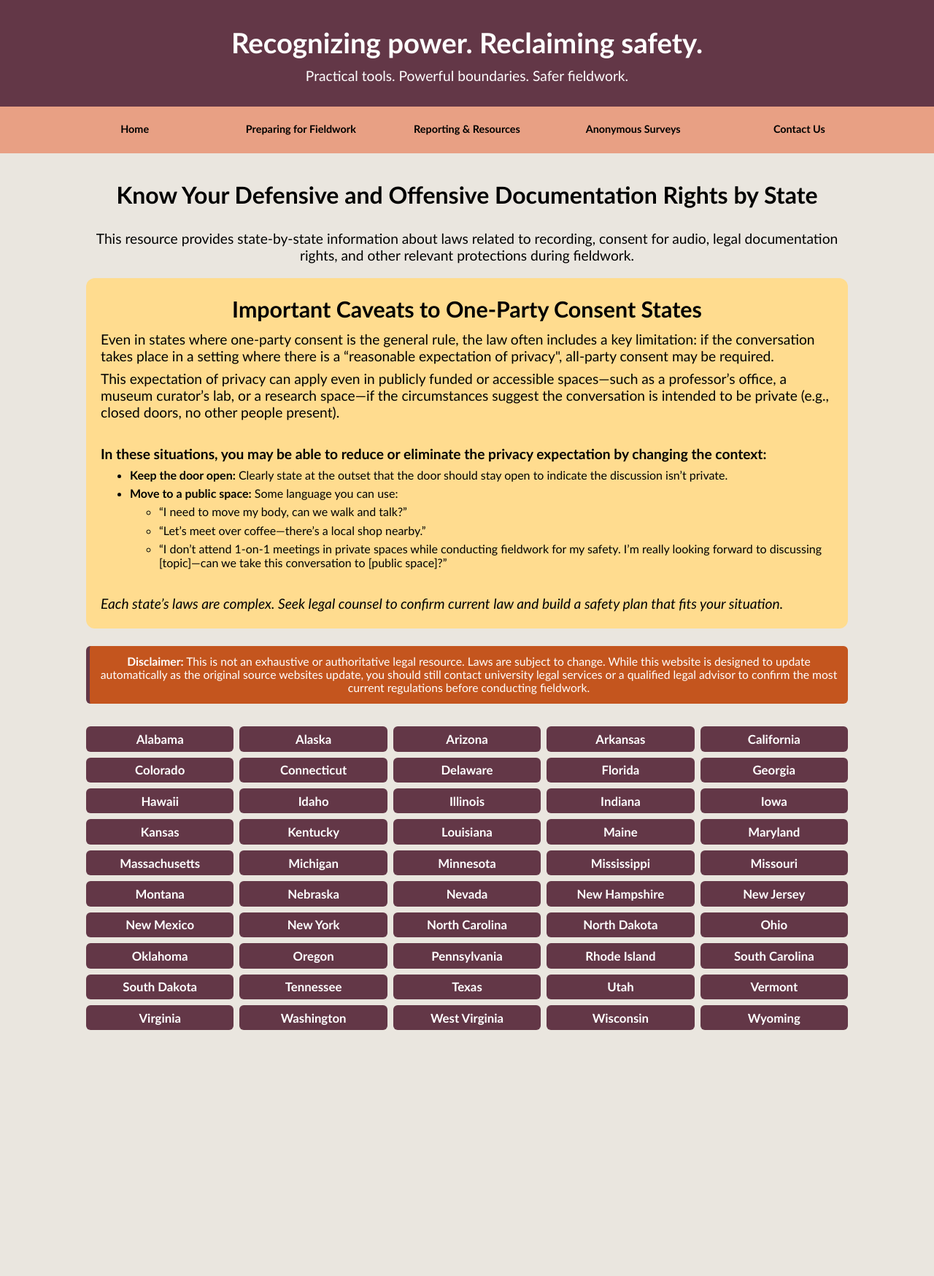
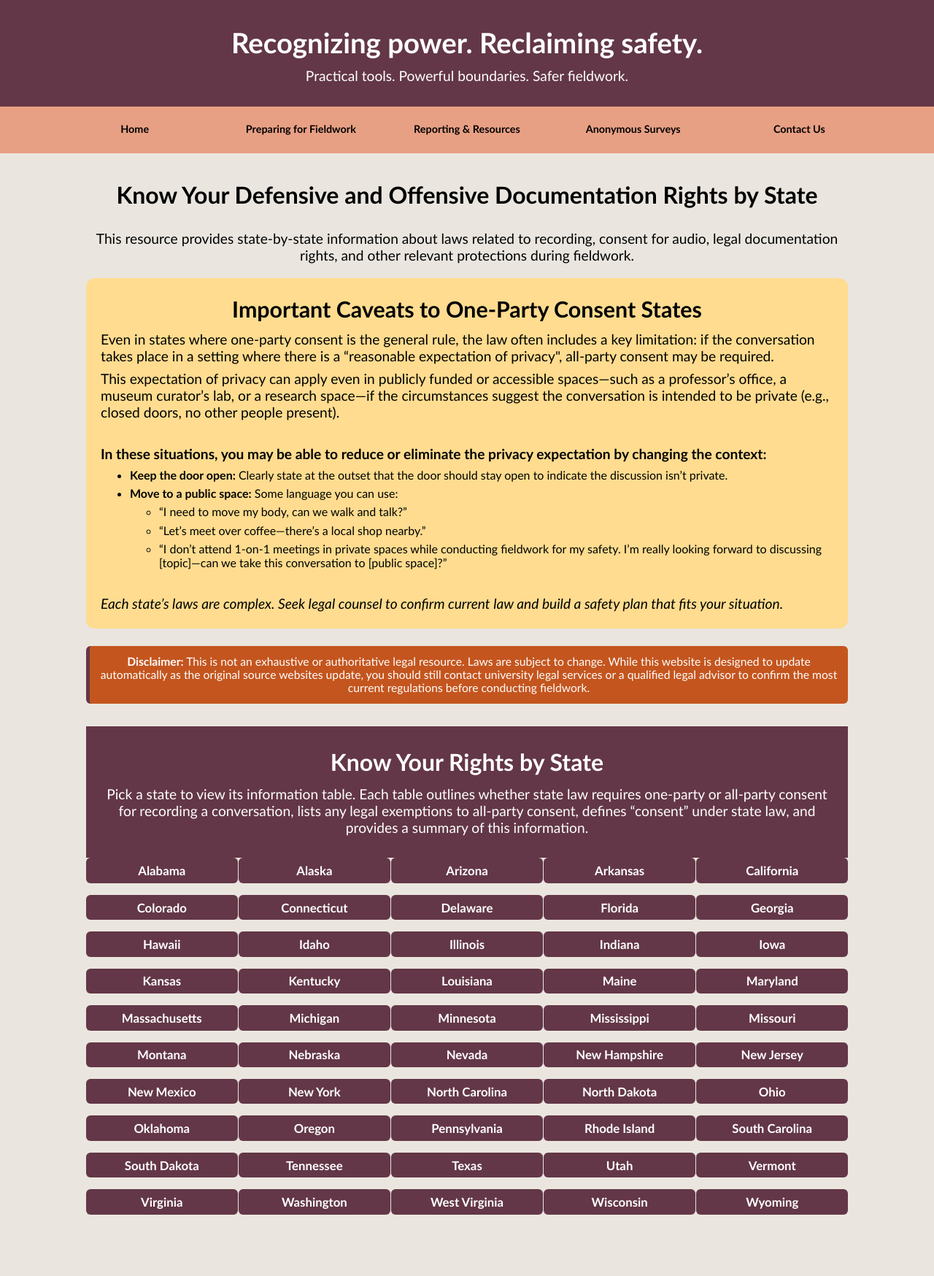
Before and after one commit to AnthroSafetyWarrior/GoldenTrowelProject, a Jekyll site: the page built from _pages/statelaw.html, in a window 1280 px wide. Shown: the whole page at 73% size. Built offline with Jekyll 4.4.1, drawn with Linux system fonts in a browser that asks for light colours; before the commit the page ends 1487 px from its top, so only the background shows below that.

Commit message:
updating pages

```diff
--- a/_pages/statelaw.html
+++ b/_pages/statelaw.html
@@ -7,7 +7,7 @@ permalink: /statelaw.html
 <style>
 /* ---- Accordion layout ---- */
 .accordion-grid{ display:grid; gap:.5rem; margin-bottom:3rem; }
-.state-row{ display:grid; grid-template-columns:repeat(5,1fr); gap:.5rem; align-items:start; }
+.state-row{ display:grid; grid-template-columns:repeat(5,1fr); gap:.1rem; margin-bottom: .5rem; align-items:start; }
 .state{ display:flex; flex-direction:column; }
 
 /* Buttons */
@@ -115,6 +115,15 @@ permalink: /statelaw.html
   <strong>Disclaimer:</strong> This is not an exhaustive or authoritative legal resource. Laws are subject to change. While this website is designed to update automatically as the original source websites update, you should still contact university legal services or a qualified legal advisor to confirm the most current regulations before conducting fieldwork.
 </div>
 
+<section class="state-section">
+  <div class="wrap">
+    <header class="section-head">
+      <h2>Know Your Rights by State</h2>
+<p class="lede">
+  Pick a state to view its information table. Each table outlines whether state law requires one-party or all-party consent for recording a conversation, lists any legal exemptions to all-party consent, defines “consent” under state law, and provides a summary of this information.
+</p>
+
+    </header>
 
 <div class="accordion-grid">
 
@@ -1950,7 +1959,11 @@ permalink: /statelaw.html
 <!-------END STATE acordion------>
  <!-- Full-width slot where the active state’s panel will appear -->
   <div class="row-panel" hidden></div>
+   </div>
+    </div>
   </div>
+</section>
+
 <!----------------------------END ACORDIONS---------------------->
 
 
```
